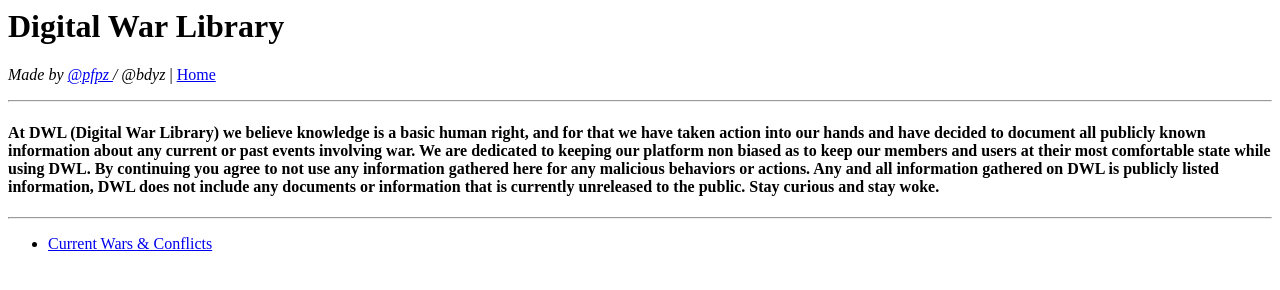
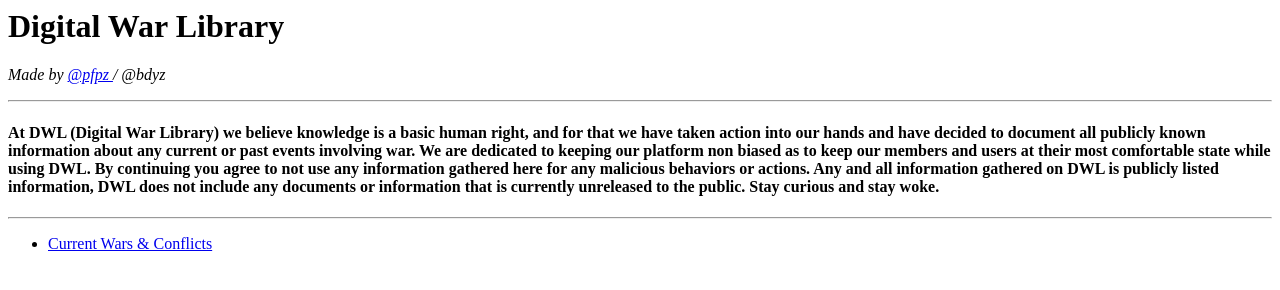
Before and after one commit to pfpz/dwl, a plain HTML site: page index.html in a window 1280 px wide. Drawn offline with Linux system fonts and the light colour scheme.

Commit message:
Add files via upload

```diff
--- a/index.html
+++ b/index.html
@@ -4,7 +4,7 @@
 </head>
 <body>
 	<h1><b>Digital War Library</b></h1>
-	<p><h18><i>Made by <a href="https://www.tiktok.com/@pfpz" target=_blank title="Creator's TikTok">@pfpz </a> / @bdyz</i></h18> | <a href="index.html" targer=_self title="Go back home">Home</a> </p>
+	<p><h18><i>Made by <a href="https://www.tiktok.com/@pfpz" target=_blank title="Creator's TikTok">@pfpz </a> / @bdyz</i></h18>
 	<hr>
 	<p><h4><b>At DWL (Digital War Library) we believe knowledge is a basic human right, and for that we have taken action into our hands and have decided to document all publicly known information about any current or past events involving war. We are dedicated to keeping our platform non biased as to keep our members and users at their most comfortable state while using DWL. By continuing you agree to not use any information gathered here for any malicious behaviors or actions. Any and all information gathered on DWL is publicly listed information, DWL does not include any documents or information that is currently unreleased to the public. Stay curious and stay woke. </b></h4></p>
 	<hr>
```
